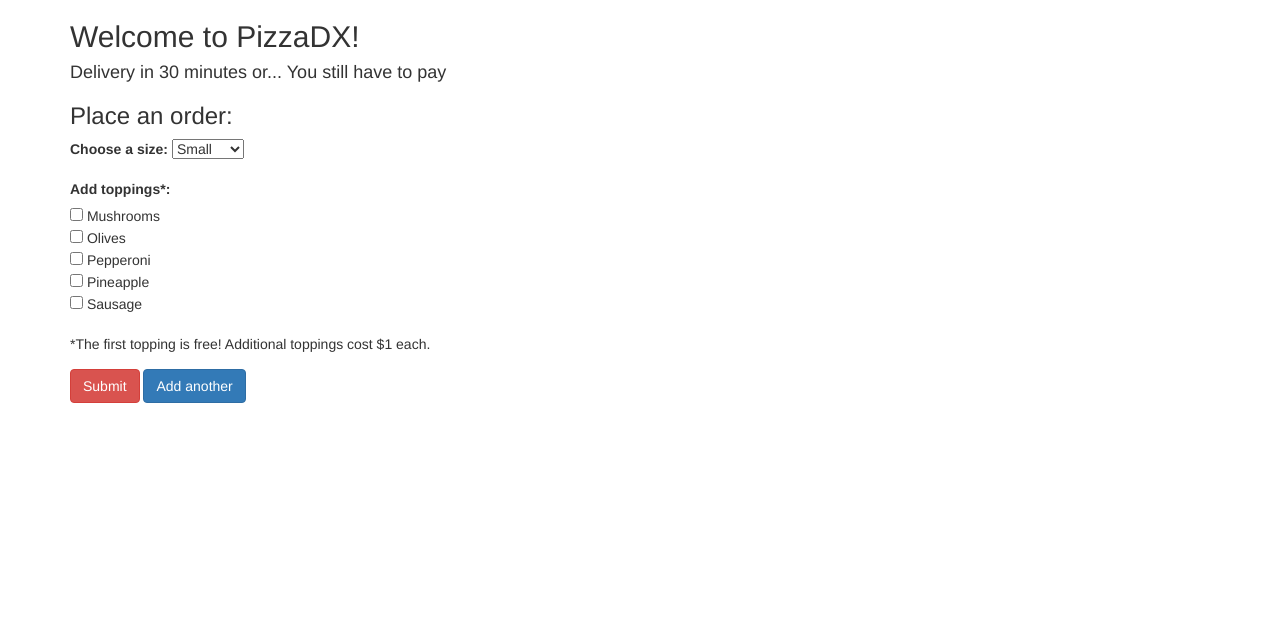
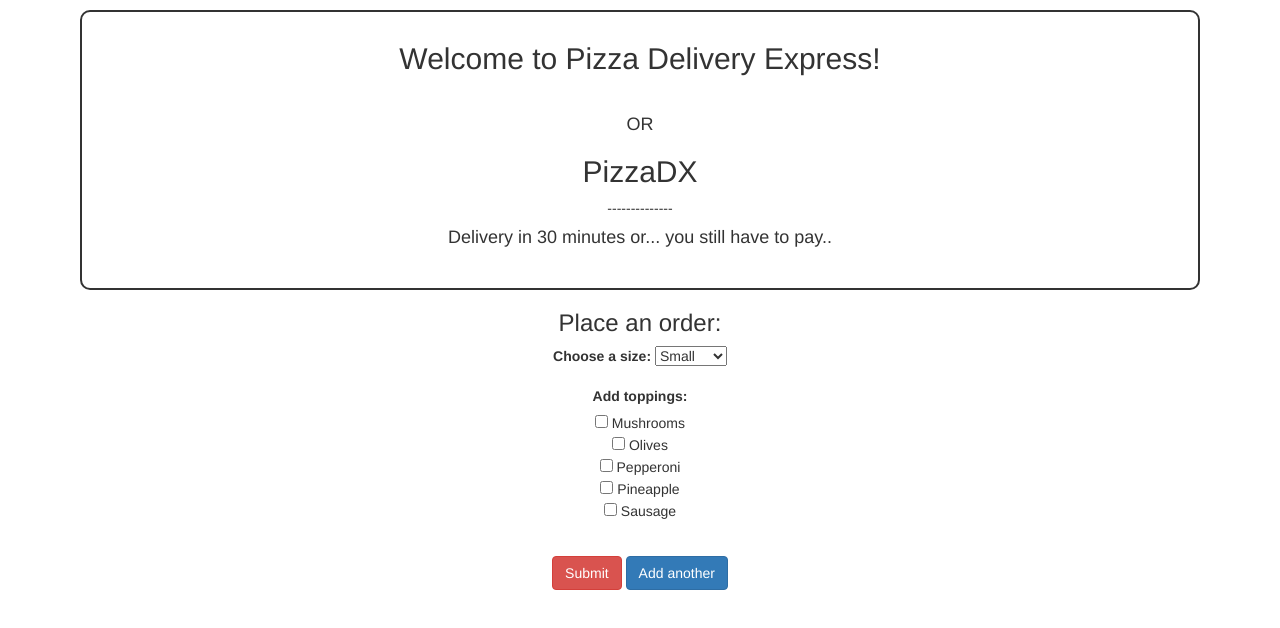
Before and after one commit to ChunkyBeats/PizzaDX, a plain HTML site: page index.html in a window 1280 px wide. Drawn offline with nearby package versions, Linux system fonts and the light colour scheme.

Commit message:
I DID IT!!!!! ADDS PIZZA TOPPINGS CORRECTLY!!!!!!!!!!!!!!!!!!!!

```diff
--- a/css/styles.css
+++ b/css/styles.css
@@ -1,3 +1,25 @@
+body {
+  text-align: center;
+}
+
+.header {
+  margin: 10px;
+  border: solid 2px;
+  border-radius: 10px;
+  padding: 10px;
+  padding-bottom: 30px;
+}
+
 #step-2 {
   display: none;
 }
+
+ul {
+  display: block;
+  text-align:center;
+  list-style-type: none;
+}
+
+ul li {
+  font-size: 18px;
+}
--- a/index.html
+++ b/index.html
@@ -9,9 +9,13 @@
   </head>
   <body>
     <div class="container">
-      <h2>Welcome to PizzaDX!</h2>
-      <h4>Delivery in 30 minutes or... You still have to pay</h4>
-
+      <div class="header">
+        <h2>Welcome to Pizza Delivery Express!</h2>
+        <br><h4>OR</h4>
+        <h2>PizzaDX</h2>
+        <p>--------------</p>
+        <h4>Delivery in 30 minutes or... you still have to pay..</h4>
+      </div>
       <div id="step-1">
         <h3>Place an order:</h3>
         <form id="pizza-form">
@@ -28,14 +32,14 @@
               </div>
               <div class="form-group">
                 <fieldset id="form-toppings">
-                  <label for="toppings">Add toppings*:</label><br>
+                  <label for="toppings">Add toppings:</label><br>
                   <input type="checkbox" name="toppings" value="mushrooms"> Mushrooms<br>
                   <input type="checkbox" name="toppings" value="olives"> Olives<br>
                   <input type="checkbox" name="toppings" value="pepperoni"> Pepperoni<br>
                   <input type="checkbox" name="toppings" value="pineapple"> Pineapple<br>
                   <input type="checkbox" name="toppings" value="sausage"> Sausage<br>
                 </fieldset>
-                <br><p>*The first topping is free! Additional toppings cost $1 each.</p>
+                <br>
               </div>
             </div>
           </div>
--- a/js/scripts.js
+++ b/js/scripts.js
@@ -73,7 +73,7 @@ $(document).ready(function(){
     $(".new-pizza-form").each(function() {
       var size = $(this).find("select.size").val();
       var pizza = new Pizza(size);
-      $("fieldset#form-toppings :checked").each(function() {
+      $(this).find("fieldset#form-toppings :checked").each(function() {
         pizza.addTopping($(this).val());
       });
 
```
Also changed, not shown: 1 other file.
